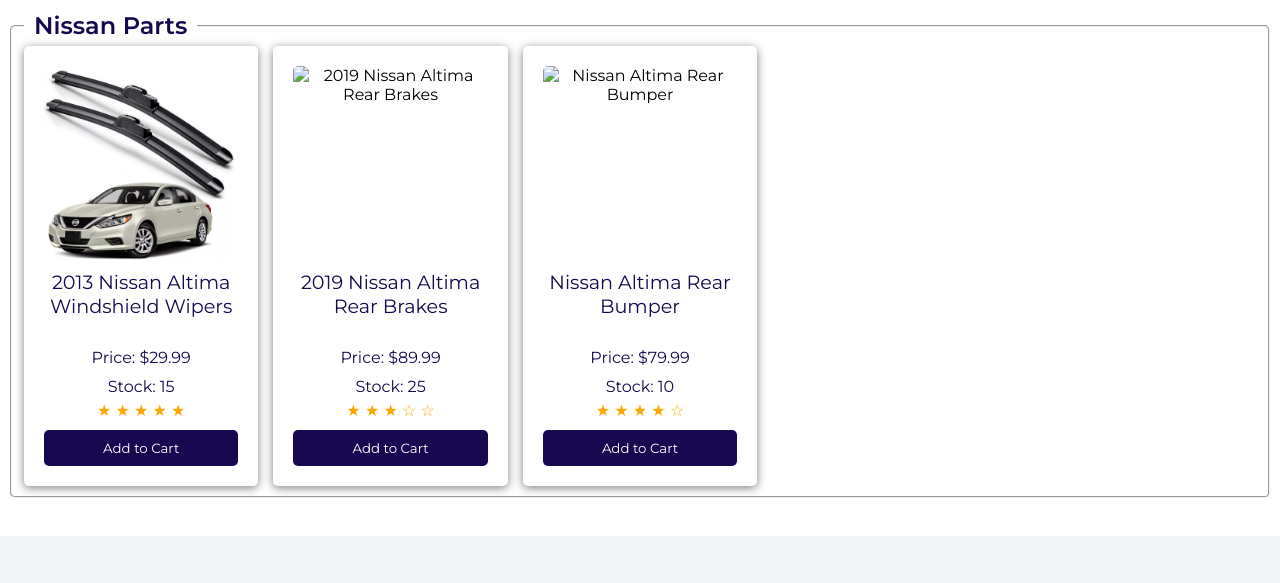
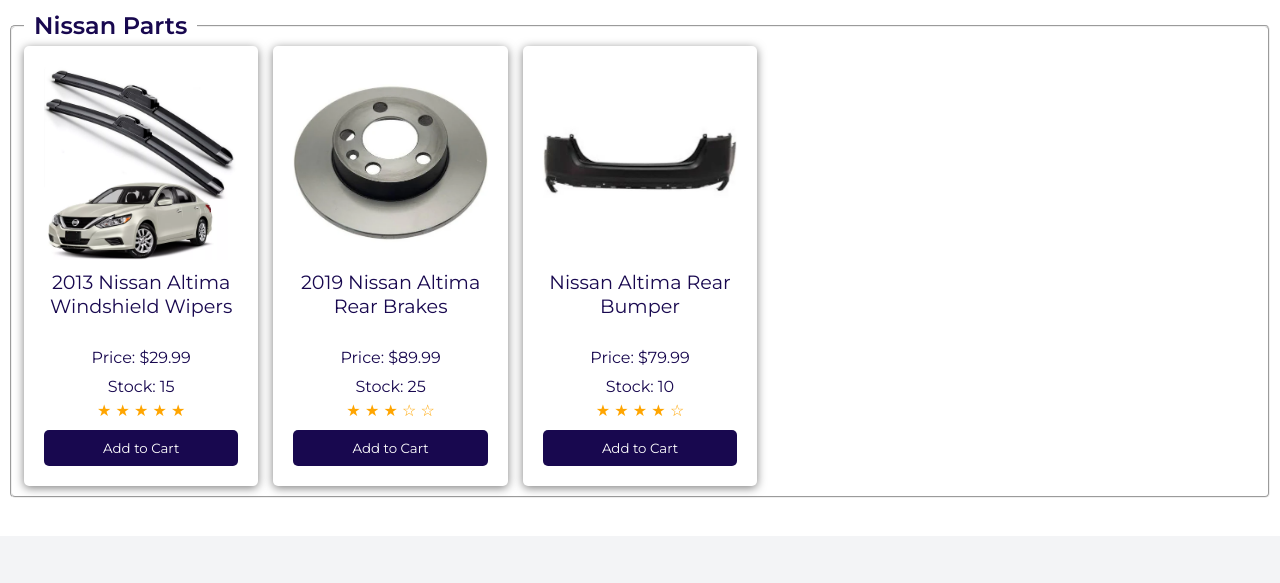
Before and after one commit to Mm19572R/cs379Project, a plain HTML site: page nissan.html in a window 1280 px wide. Shown: the part 185-768 px from the top of the page. Drawn offline with Linux system fonts and the light colour scheme.

Commit message:
Update nissan.html

```diff
--- a/nissan.html
+++ b/nissan.html
@@ -208,7 +208,7 @@ function addToCart(product) {
 </div>
 
 <div class="product-card">
-    <img src="images/Daltimarearbrakes.png" alt="2019 Nissan Altima Rear Brakes" class="product-image">
+    <img src="images/altimarearbrakes.png" alt="2019 Nissan Altima Rear Brakes" class="product-image">
     <div class="product-info">
         <h4 class="product-name">2019 Nissan Altima Rear Brakes</h4>
         <p class="product-price">Price: $89.99</p>
@@ -225,7 +225,7 @@ function addToCart(product) {
 </div>
 
 <div class="product-card">
-    <img src="images/nissanrearbumper.jpg" alt="Nissan Altima Rear Bumper" class="product-image">
+    <img src="images/altimarearbumber.png" alt="Nissan Altima Rear Bumper" class="product-image">
     <div class="product-info">
         <h4 class="product-name">Nissan Altima Rear Bumper</h4>
         <p class="product-price">Price: $79.99</p>
```
